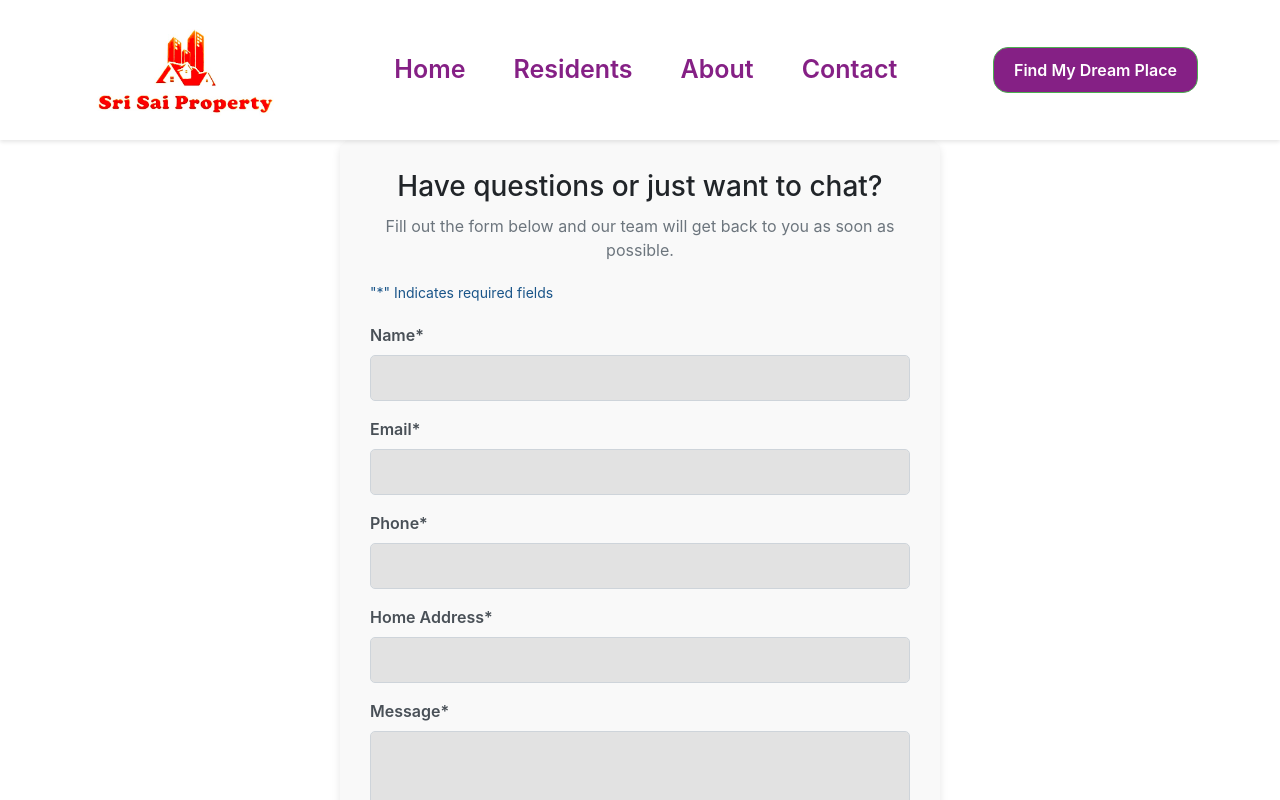
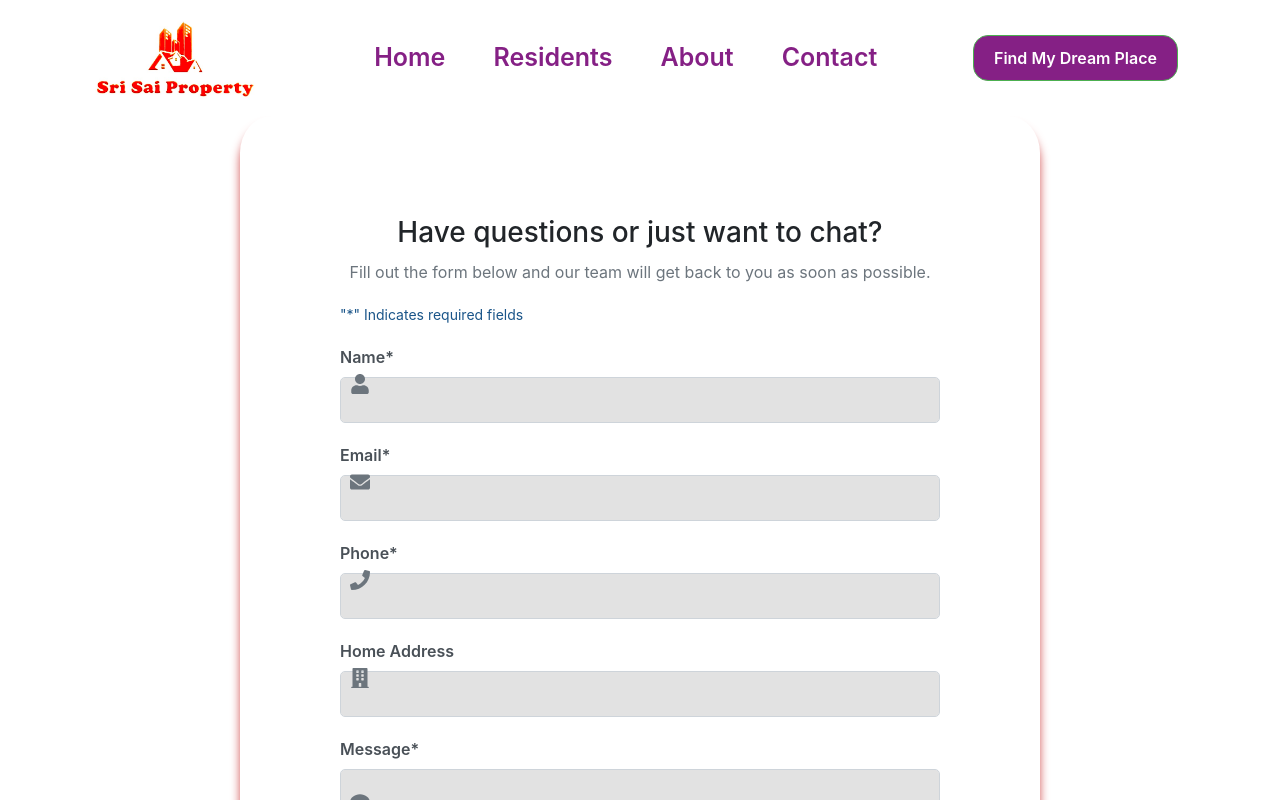
Before and after one commit to Aryan-1703/SriSaiProperty, a React (Vite) app: page /contact in a window 1280 px wide. Shown: the top 800 px of the page. Built offline with nearby package versions, Linux system fonts and the light colour scheme.

Commit message:
Updated css forms

```diff
--- a/index.html
+++ b/index.html
@@ -4,7 +4,7 @@
     <meta charset="UTF-8" />
     <link rel="icon" type="image/svg+xml" href="/logo.jpg" />
     <meta name="viewport" content="width=device-width, initial-scale=1.0" />
-    <title>Sri Sai Property</title>
+    <title>Sri Sai Property - Welcome Home</title>
   </head>
   <body>
     <div id="root"></div>
--- a/src/components/Contact/Form.tsx
+++ b/src/components/Contact/Form.tsx
@@ -1,5 +1,6 @@
 import 'bootstrap/dist/css/bootstrap.min.css';
 import '../../styles/Contact/Form.css';
+import { FaUser, FaEnvelope, FaPhone, FaBuilding, FaHome, FaComment } from 'react-icons/fa'; // Importing icons
 
 const Form = () => {
     return (
@@ -8,29 +9,36 @@ const Form = () => {
             <p className="form-subheader">Fill out the form below and our team will get back to you as soon as possible.</p>
             <p className="form-required">"*" Indicates required fields</p>
             <form>
-                <div className="mb-3">
+                <div className="form-group">
+                    <FaUser className="form-icon" />
                     <label htmlFor="name" className="form-label">Name*</label>
-                    <input type="text" className="form-control" id="name" required />
+                    <input type="text" className="form-control form-control-icon" id="name" required />
                 </div>
-                <div className="mb-3">
+                <div className="form-group">
+                    <FaEnvelope className="form-icon" />
                     <label htmlFor="email" className="form-label">Email*</label>
-                    <input type="email" className="form-control" id="email" required />
+                    <input type="email" className="form-control form-control-icon" id="email" required />
                 </div>
-                <div className="mb-3">
+                <div className="form-group">
+                    <FaPhone className="form-icon" />
                     <label htmlFor="phone" className="form-label">Phone*</label>
-                    <input type="tel" className="form-control" id="phone" required />
+                    <input type="tel" className="form-control form-control-icon" id="phone" required />
                 </div>
-                <div className="mb-3">
-                    <label htmlFor="Address" className="form-label">Home Address*</label>
-                    <input type="text" className="form-control" id="address" required />
+
+                <div className="form-group">
+                    <FaBuilding className="form-icon" />
+                    <label htmlFor="building" className="form-label">Home Address</label>
+                    <input type="text" className="form-control form-control-icon" id="building" />
                 </div>
-                <div className="mb-3">
+                <div className="form-group">
+                    <FaComment className="form-icon" />
                     <label htmlFor="message" className="form-label">Message*</label>
-                    <textarea className="form-control" id="message"  required></textarea>
+                    <textarea className="form-control form-control-icon" id="message" required></textarea>
                 </div>
                 <button type="submit" className="btn btn-primary">Submit</button>
             </form>
         </div>
     );
 };
+
 export default Form;
--- a/src/components/Home/UpcomingProject.tsx
+++ b/src/components/Home/UpcomingProject.tsx
@@ -35,7 +35,7 @@ const projectData: Project[] = [
 const UpcomingProjects: React.FC = () => {
 	return (
 		<Container className="upcoming-projects-container my-5">
-			<h2 className="text-center mb-4">Upcoming Development Projects</h2>
+			<h2 className="text-center mb-4"><b>Upcoming Development Projects</b></h2>
 			<Row>
 				{projectData.map((project, index) => (
 					<Col key={index} md={3} className="mb-4">
--- a/src/styles/Home/Header.css
+++ b/src/styles/Home/Header.css
@@ -1,74 +1,54 @@
-/* Header styling similar to Avana Builds */
-.header {
-    background-color: #ffffff;
-    box-shadow: 0 2px 4px rgba(0, 0, 0, 0.1);
-    padding: 15px 0;
-}
-
-/* Logo adjustments */
-.logo {
-    height: 100px;
-	transition: transform 0.6s ease, filter 0.3s ease;
-}
-.logo:hover {
-    transform: scale(1.25); /* Slightly enlarge the logo on hover */
-
-}
-
-/* Centering nav links */
-.nav-center {
-    flex: 1;
-    display: flex;
-    justify-content: center;
-    align-items: center;
-}
-
-/* Navigation links styling */
+/* Underline styling for nav links */
 .nav-link {
     color: #852085 !important;
     font-size: 25px;
     font-weight: 600;
+    position: relative;
+    text-decoration: none;
+}
 
+.nav-link::after {
+    content: "";
+    position: absolute;
+    width: 0;
+    height: 2px;
+    background-color: #fd851d; /* Underline color */
+    left: 0;
+    bottom: -5px;
+    transition: width 0.3s ease-in-out;
+}
+
+.nav-link:hover::after {
+    width: 100%; /* Expand underline on hover */
 }
 
 .nav-link:hover {
-    color:  #fd851d!important;
-	transition: background-color 0.8s ease, transform 0.2s ease;
-    border-color: #45a049; /* Matching border color */
-    transform: scale(1.05); /* Slightly enlarge the button on hover */
+    color: #fd851d !important; /* Match underline color on hover */
 }
 
-/* Updated Button styling */
+/* Button styling remains unchanged */
 .btn-custom {
-
-    background-color: #852085; /* Green background */
-    border-color: #4CAF50; /* Matching border color */
-    color: #ffffff; /* White text color */
+    background-color: #852085;
+    border-color: #4CAF50;
+    color: #ffffff;
     font-size: 16px;
     font-weight: 600;
-    border-radius: 15px; /* Rounded button edges */
-    padding: 10px 20px; /* Padding for better spacing */
-    transition: background-color 0.8s ease, transform 0.2s ease; /* Smooth transitions */
+    border-radius: 15px;
+    padding: 10px 20px;
+    transition: background-color 0.8s ease, transform 0.2s ease;
+    margin-right: 20px;
 }
 
 .btn-custom:hover {
-    background-color: #fd851d; /* Darker green on hover */
-    border-color: #45a049; /* Matching border color */
-    transform: scale(1.05); /* Slightly enlarge the button on hover */
+    background-color: #fd851d;
+    border-color: #45a049;
+    transform: scale(1.05);
 }
-
-/* Dropdown menu styling */
-#rent-dropdown .dropdown-menu {
-    border: none;
-    box-shadow: 0 2px 4px rgba(0, 0, 0, 0.1);
+/* Logo adjustments */
+.logo {
+    height: 90px; /* Reduced to a normal size */
+    transition: transform 0.6s ease, filter 0.3s ease;
 }
-
-#rent-dropdown .dropdown-item {
-    color: #333;
-    transition: background-color 0.2s ease-in-out;
+.logo:hover {
+    transform: scale(1.25); /* Slightly enlarge the logo on hover */
 }
-
-#rent-dropdown .dropdown-item:hover {
-    background-color: #f8f9fa;
-    color: #007bff;
-}
--- a/src/styles/Home/HeroSection.css
+++ b/src/styles/Home/HeroSection.css
@@ -11,7 +11,7 @@
   left: 0;
   width: 100%;
   height: 100%;
-  background: rgba(0, 0, 0, 0.348); /* Optional: Add a dark overlay */
+  background: rgba(0, 0, 0, 0.50); /* Optional: Add a dark overlay */
 }
 
 .hero-content {
--- a/src/styles/Home/UpcomingProjects.css
+++ b/src/styles/Home/UpcomingProjects.css
@@ -4,37 +4,44 @@
 }
 
 .project-card {
-	box-shadow: 0 4px 8px rgba(0, 0, 0, 0.1);
+	box-shadow: 2 4px 8px rgba(0, 0, 0, 0.1);
 	transition: transform 0.3s ease;
 }
 
 .project-card:hover {
-	transform: translateY(-10px);
+	transform: translateY(-20px);
 }
 
 .join-waitlist-btn {
-	background-color: #002855;
-    color:black;
-	border: none;
+	background-color: #00207e;
+	border-color: rgb(243, 18, 18);
+    color:rgb(253, 253, 253);
 	position: relative;
 	z-index: 1;
+	border:none;
+	outline: none;
+    box-shadow: none;
 }
+
 
 .join-waitlist-btn::before {
 	content: "";
+	border-color: #ff6200;
 	position: absolute;
 	top: 5px;
 	left: 5px;
 	right: 5px;
 	bottom: 5px;
-	background-color: #fff;
-	border: 2px solid #002855;
+	background-color: #000000;
+	text-decoration-color: black;
 	z-index: -1;
 	transition: all 0.3s ease;
+
 }
 
 .join-waitlist-btn:hover::before {
 	top: -5px;
+	border-color: #ed1818;
 	left: -5px;
 	right: -5px;
 	bottom: -5px;
--- a/src/styles/Residents/form.css
+++ b/src/styles/Residents/form.css
@@ -3,11 +3,11 @@
 }
 
 .form-container {
-    background-color: #f9f9f9;
-    padding: 30px;
-    border-radius: 10px;
-    box-shadow: 0 4px 8px rgba(0, 0, 0, 0.1);
-    max-width: 600px;
+    background-color: #ffffff;
+    padding: 100px;
+    border-radius: 4%;
+    box-shadow: 0 10px 10px rgb(211, 85, 85);
+    max-width: 800px;
     margin: auto;
 }
 
@@ -17,54 +17,7 @@
 }
 
 .form-control {
-    border-radius: 5px.form-container {
-        max-width: 600px;
-        margin-top: 100px;
-        margin: 0 auto;
-        padding: 40px;
-        background-color: #fff;
-    }
-
-    .form-header {
-        text-align: center;
-        font-size: 28px;
-        margin-bottom: 10px;
-    }
-
-    .form-subheader {
-        text-align: center;
-        font-size: 16px;
-        margin-bottom: 20px;
-        color: #6c757d;
-    }
-
-    .form-required {
-        text-align: left;
-        font-size: 14px;
-        margin-bottom: 20px;
-        color: #1a5589;
-    }
-
-    .form-label {
-        font-weight: bold;
-    }
-
-    .form-control {
-        padding: 10px;
-        font-size: 16px;
-        border-radius: 5px;
-        background-color: rgb(226, 226, 226);
-
-    }
-
-    button[type="submit"] {
-        display: block;
-        width: 100%;
-        padding: 10px;
-        font-size: 18px;
-        border-radius: 5px;
-        margin-top: 20px;
-    };
+    border-radius: 5px;
     border: 1px solid #ced4da;
     padding: 10px;
 }
@@ -75,10 +28,10 @@
 }
 
 .btn-primary {
-    background-color: #007bff;
-    border-color: #007bff;
+    background-color: #000000;
+    border-color: black;
     padding: 10px 20px;
-    border-radius: 5px;
+    border-radius: 50px;
     font-size: 16px;
     width: 100%;
     font-weight: 600;
@@ -86,7 +39,7 @@
 }
 
 .btn-primary:hover {
-    background-color: #0056b3;
+    background-color: #ff0303;
 }
 
 .form-group {
@@ -99,7 +52,7 @@
     left: 10px;
     top: 50%;
     transform: translateY(-50%);
-    font-size: 18px;
+    font-size: 20px;
     color: #6c757d;
 }
 
```
